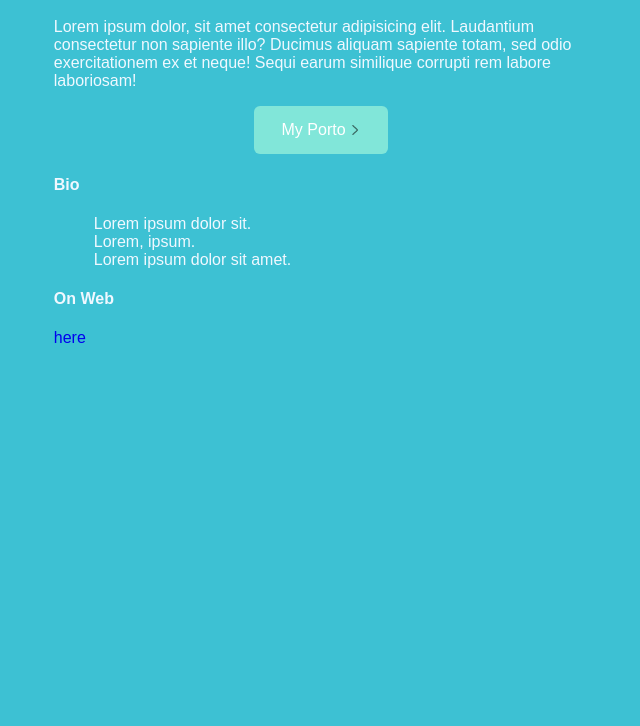
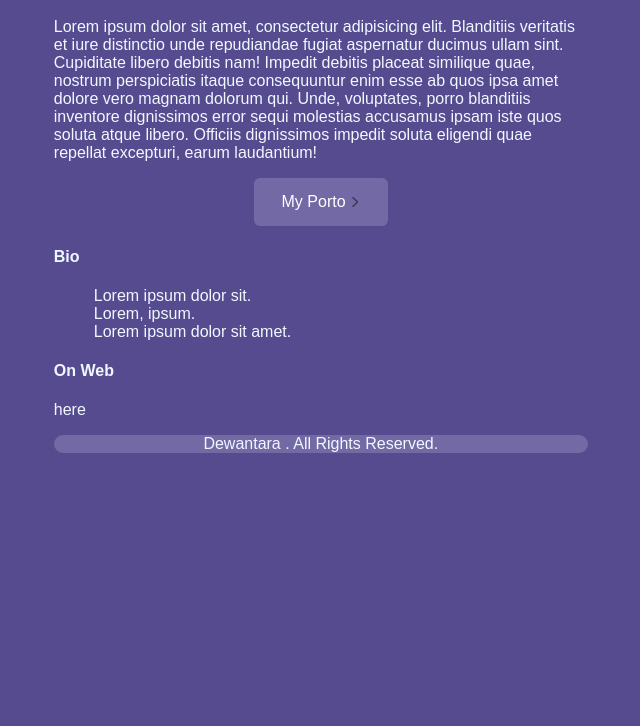
Before and after one commit to GoodGuyzaxx/zaxx-website, a plain HTML site: page index.html in a window 1280 px wide. Shown: the part 293-1019 px from the top of the page, without its empty margins (319-959 px from the left). Drawn offline with Linux system fonts and the light colour scheme.

Commit message:
Update: Adding Some change

```diff
--- a/css/stylesheet.css
+++ b/css/stylesheet.css
@@ -3,13 +3,14 @@ body {
     height: 1738px;
     left: calc(50% - 768px/2 - 0.17px);
     top: 0.45px;
-    background-color: #3dc1d3;
+    background-color: #574b90;
     font-family: Arial, Helvetica, sans-serif;
     color: aliceblue;
 }
 
 a {
     text-decoration: none;
+    color: aliceblue;
 }
 
 ul {
@@ -29,7 +30,7 @@ li {
 }
 
 header {
-    background-color: #63cdda;
+    background-color: #786fa6;
     width: 500px;
     height: 50px;
     border-radius: 10px;
@@ -58,7 +59,7 @@ header p {
 }
 
 .btn-porto {
-    background: #81E6D9;
+    background: #7369a5;
     border-radius: 6px;
     margin-left: 200px;
     margin-right: 200px;
@@ -70,3 +71,13 @@ header p {
     color: white;
     padding: 15px;
 }
+
+footer {
+    background-color: #7369a5;
+    border-radius: 10px;
+}
+
+.footer-warp {
+    display: block;
+    text-align: center;
+}
--- a/index.html
+++ b/index.html
@@ -23,9 +23,12 @@
         </div>
         <div class=" work">
             <h4> Work </h4>
-            <p>Lorem ipsum dolor, sit amet consectetur adipisicing elit. Laudantium consectetur non sapiente illo?
-                Ducimus aliquam sapiente totam, sed odio exercitationem ex et neque! Sequi earum similique corrupti rem
-                labore laboriosam!</p>
+            <p>Lorem ipsum dolor sit amet, consectetur adipisicing elit. Blanditiis veritatis et iure distinctio unde
+                repudiandae fugiat aspernatur ducimus ullam sint. Cupiditate libero debitis nam! Impedit debitis placeat
+                similique quae, nostrum perspiciatis itaque consequuntur enim esse ab quos ipsa amet dolore vero magnam
+                dolorum qui. Unde, voluptates, porro blanditiis inventore dignissimos error sequi molestias accusamus
+                ipsam iste quos soluta atque libero. Officiis dignissimos impedit soluta eligendi quae repellat
+                excepturi, earum laudantium!</p>
             <div class="btn-porto">
                 <a href="porto.html">My Porto
                     <span></span>
@@ -45,6 +48,13 @@
             <h4>On Web</h4>
             <li><a href="https://zaxx.my.id">here</a></li>
         </div>
+        <footer>
+            <div class="footer-warp">
+                <p>
+                    Dewantara . All Rights Reserved.
+                </p>
+            </div>
+        </footer>
     </div>
 </body>
 
```
